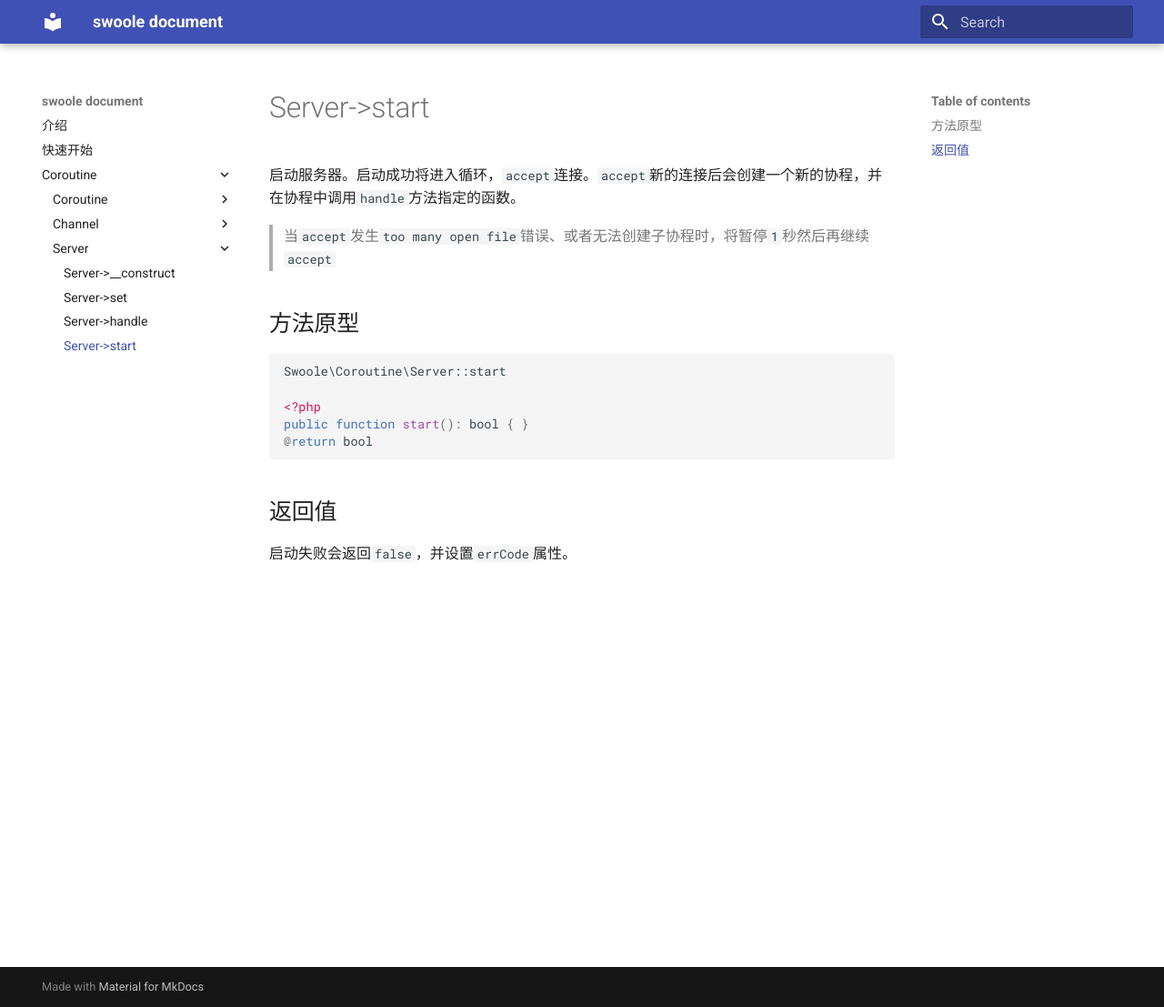
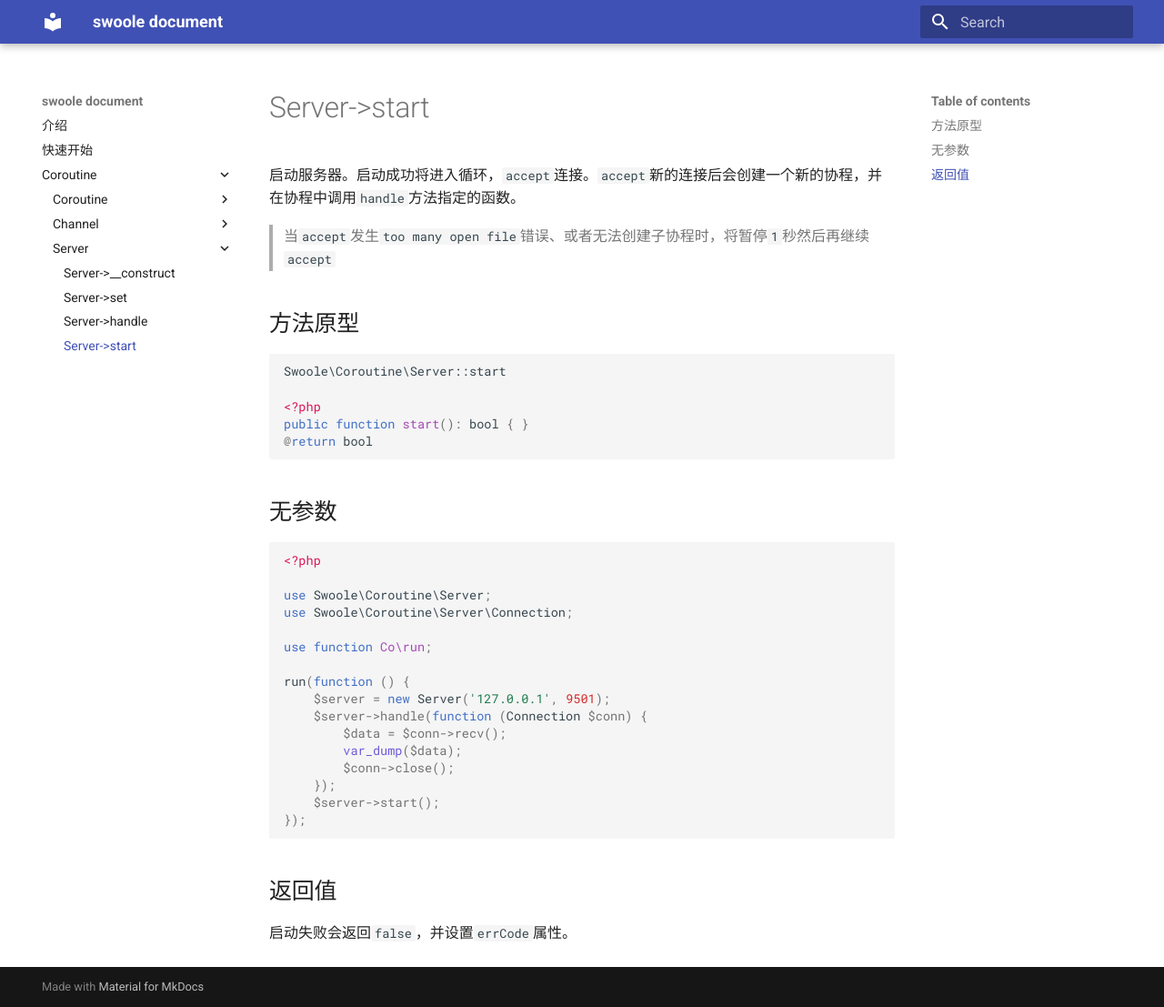
Before and after one commit to swooleo/docs, an MkDocs documentation site: the page built from docs/coroutine/server/start.md, in a window 1280 px wide and 1107 px high. Shown: the whole window at 91% size. Built offline with MkDocs 1.6.1 and Material for MkDocs 9.7.7, drawn with Linux system fonts in a browser that asks for light colours.

Commit message:
update coroutine/server->start

````diff
--- a/docs/coroutine/server/start.md
+++ b/docs/coroutine/server/start.md
@@ -14,6 +14,27 @@ public function start(): bool { }
 @return bool
 ```
 
+## 无参数
+
+```php
+<?php
+
+use Swoole\Coroutine\Server;
+use Swoole\Coroutine\Server\Connection;
+
+use function Co\run;
+
+run(function () {
+    $server = new Server('127.0.0.1', 9501);
+    $server->handle(function (Connection $conn) {
+        $data = $conn->recv();
+        var_dump($data);
+        $conn->close();
+    });
+    $server->start();
+});
+```
+
 ## 返回值
 
 启动失败会返回`false`，并设置`errCode`属性。
````
